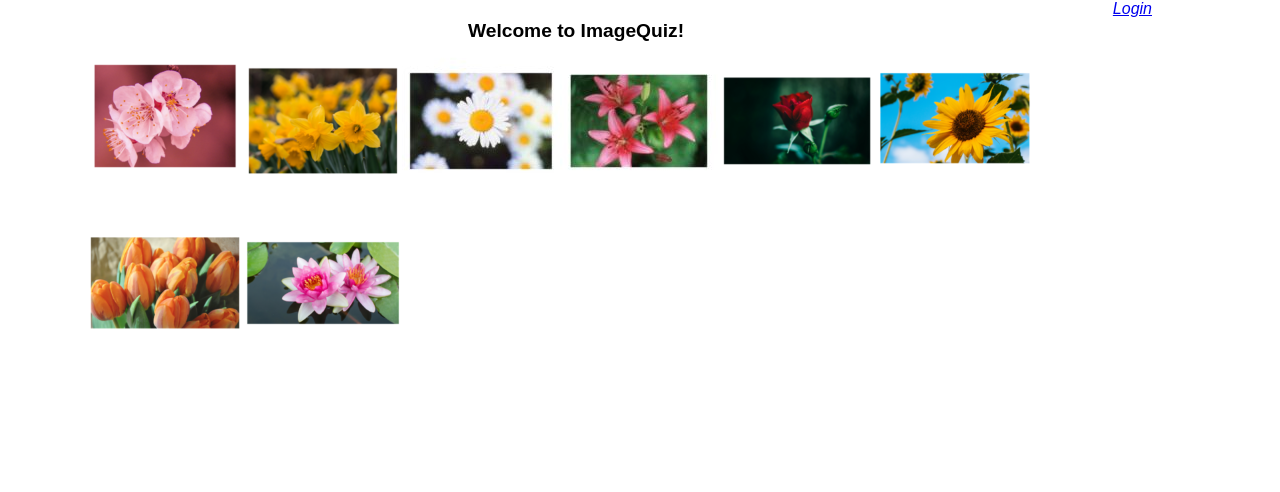
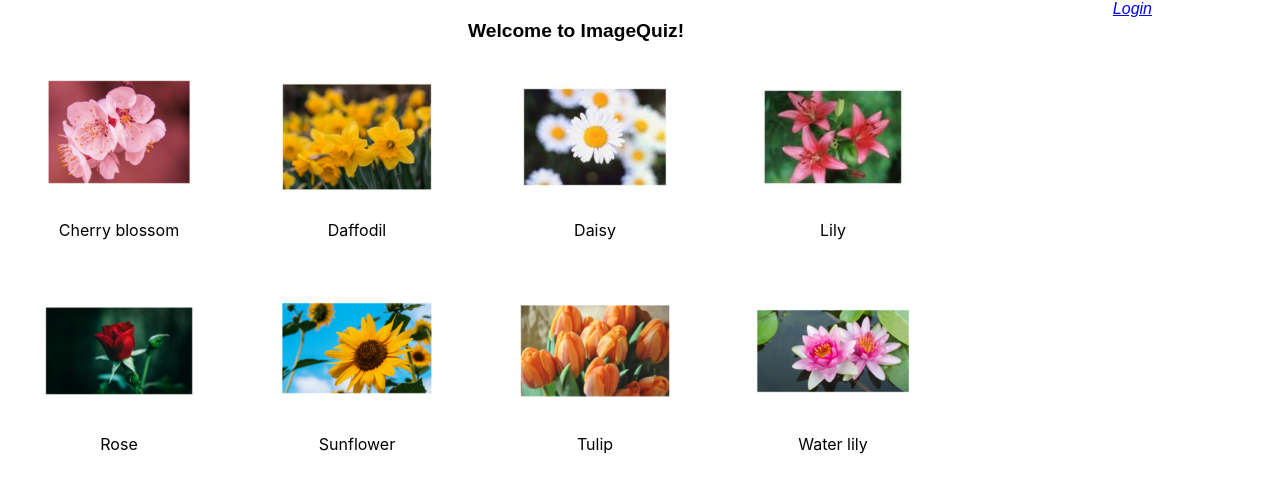
Before and after one commit to kendramlyons/imagequiz, a React (Create React App) app: page / in a window 1280 px wide. Shown: the top 492 px of the page. Built offline with nearby package versions, Linux system fonts and the light colour scheme.

Commit message:
practicum5style

```diff
--- a/src/components/Home.css
+++ b/src/components/Home.css
@@ -5,9 +5,14 @@
     font-style: italic;
 }
 #flowersDiv {
-    width: 85%;
-    margin-left: auto;
-    margin-right: auto;
+    display: inline-flex;
+    flex-wrap: wrap;
+    width: 90%;
+
+}
+figcaption {
+    text-align: center;
+
 }
 #header {
     text-align: center;
--- a/src/components/Home.js
+++ b/src/components/Home.js
@@ -57,7 +57,11 @@ class Home extends React.Component {
                 <br></br>
                 <div id="header">Welcome to ImageQuiz!</div>
                 <div id="flowersDiv">
-                    {flowers.map(p => <img src = {require('../images/'+p.picture)} alt = {p.name} title = {p.name}></img>)}
+                    {flowers.map(p =>
+                    <figure>
+                    <img src = {require('../images/'+p.picture)} alt = {p.name} ></img>
+                    <figcaption>{p.name}</figcaption>
+                    </figure>)}
                 </div>
             </div>
         );
```
